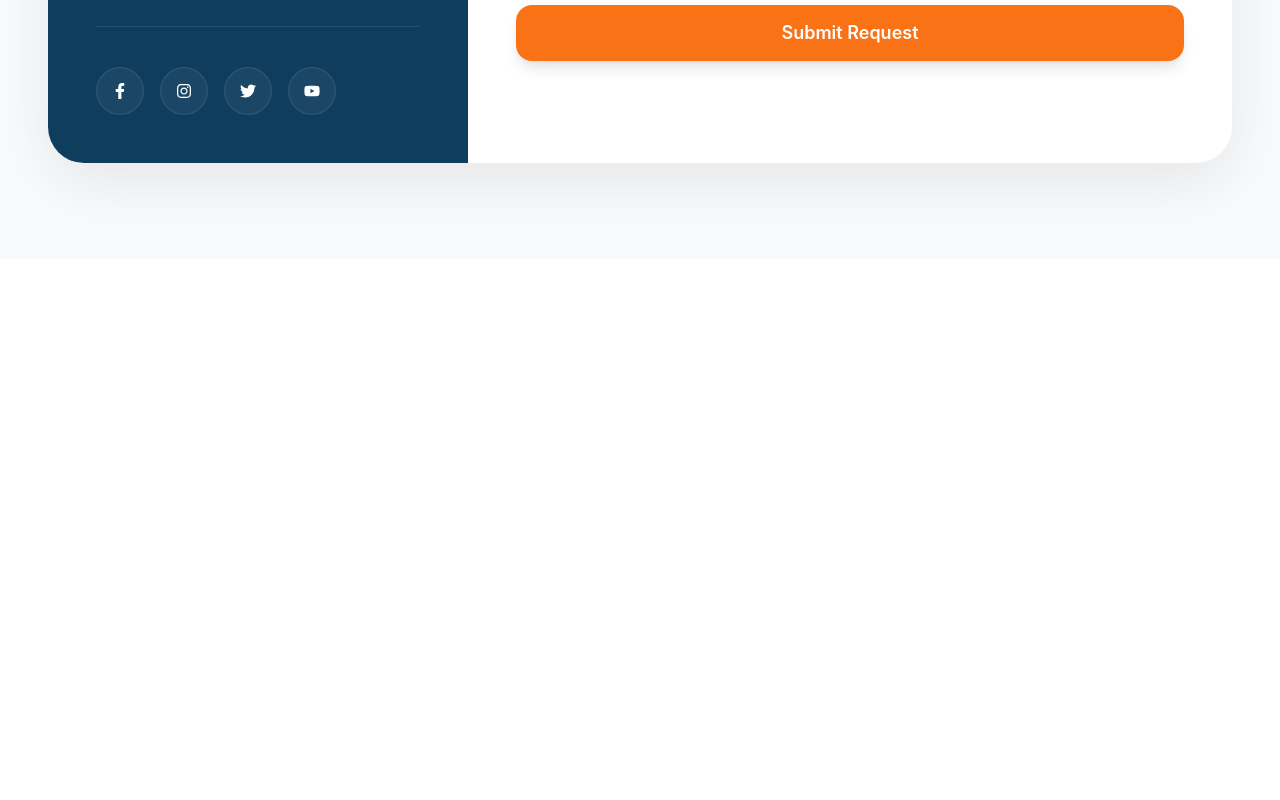
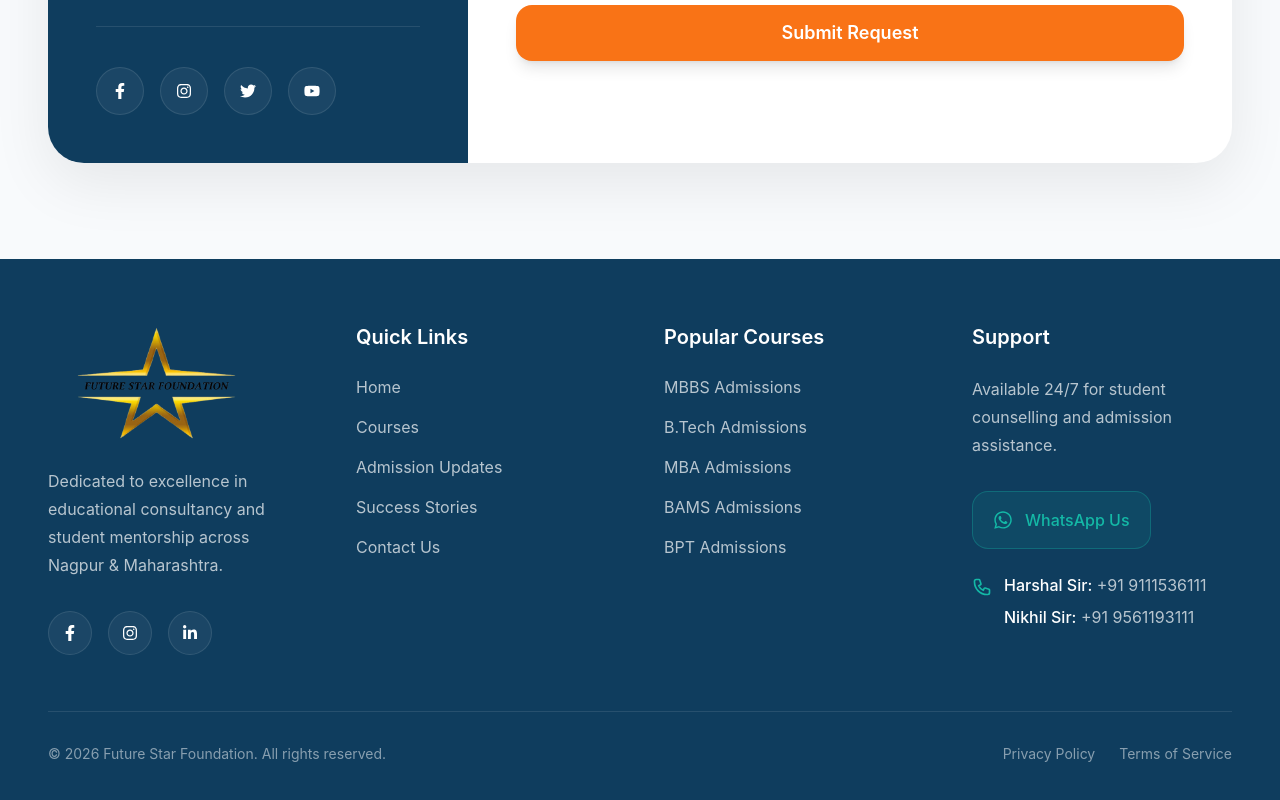
Before and after one commit to ntNayan23/future-star-foundation, a React (Vite) app in the folder frontend/: page / in a window 1280 px wide. Shown: the part 6954-7754 px from the top of the page. Before the commit the page ends 7213 px from the top, so only its background shows below. Built offline with nearby package versions, Linux system fonts and the light colour scheme.

Commit message:
added the footer

```diff
--- a/frontend/src/App.tsx
+++ b/frontend/src/App.tsx
@@ -2,6 +2,7 @@ import './App.css'
 import ContactSection from './components/ContactSection'
 import CoursesSection from './components/courses/CoursesSection'
 import CTASection from './components/CTASection'
+import Footer from './components/Footer'
 import GuidanceSection from './components/guidance/GuidanceSection'
 import Hero from './components/hero/Hero'
 import Navbar from './components/Navbar'
@@ -27,6 +28,7 @@ function App() {
       <SuccessStoriesSection/>
       <CTASection/>
       <ContactSection/>
+      <Footer/>
     </div>
     </>
   )
--- /dev/null
+++ b/frontend/src/components/Footer.tsx
@@ -0,0 +1,192 @@
+import {
+  FaFacebookF,
+  FaInstagram,
+  FaLinkedinIn,
+  FaWhatsapp,
+} from "react-icons/fa";
+
+import { HiOutlinePhone } from "react-icons/hi";
+
+import logo from "../assets/future-star-foundation-logo.png";
+
+const Footer = () => {
+  const contacts = [
+    {
+      name: "Harshal Sir",
+      phone: "+91 9111536111",
+    },
+    {
+      name: "Nikhil Sir",
+      phone: "+91 9561193111",
+    },
+  ];
+
+  return (
+    <footer className="bg-[#0F3D5E] text-white">
+      <div className="mx-auto max-w-7xl px-4 py-16 sm:px-6 lg:px-12">
+        {/* TOP GRID */}
+        <div className="grid grid-cols-1 gap-12 md:grid-cols-2 lg:grid-cols-4">
+          {/* BRAND */}
+          <div>
+            {/* LOGO */}
+            <div className="flex items-center gap-3">
+              <img
+                src={logo}
+                alt="Future Star Foundation"
+                className="h-30 w-auto object-contain"
+              />
+
+              <div>
+                {/* <h2 className="text-2xl font-bold tracking-tight">
+
+                  <span className="text-[#F97316]">
+                    Future Star
+                  </span>{" "}
+
+                  <span className="text-white">
+                    Foundation
+                  </span>
+
+                </h2>
+
+                <p className="mt-1 text-xs uppercase tracking-[0.3em] text-white/40">
+                  Admission Consultancy
+                </p> */}
+              </div>
+            </div>
+
+            {/* Description */}
+            <p className="mt-6 max-w-sm text-base leading-7 text-white/70">
+              Dedicated to excellence in educational consultancy and student
+              mentorship across Nagpur & Maharashtra.
+            </p>
+
+            {/* Socials */}
+            <div className="mt-8 flex items-center gap-4">
+              {[<FaFacebookF />, <FaInstagram />, <FaLinkedinIn />].map(
+                (icon, index) => (
+                  <button
+                    key={index}
+                    className="flex h-11 w-11 items-center justify-center rounded-full border border-white/10 bg-white/5 text-white transition-all duration-300 hover:border-[#14B8A6] hover:bg-[#14B8A6]"
+                  >
+                    {icon}
+                  </button>
+                ),
+              )}
+            </div>
+          </div>
+
+          {/* QUICK LINKS */}
+          <div>
+            <h3 className="text-xl font-semibold">Quick Links</h3>
+
+            <ul className="mt-6 space-y-4 text-white/70">
+              {[
+                "Home",
+                "Courses",
+                "Admission Updates",
+                "Success Stories",
+                "Contact Us",
+              ].map((item) => (
+                <li
+                  key={item}
+                  className="cursor-pointer transition-all duration-300 hover:text-[#14B8A6]"
+                >
+                  {item}
+                </li>
+              ))}
+            </ul>
+          </div>
+
+          {/* COURSES */}
+          <div>
+            <h3 className="text-xl font-semibold">Popular Courses</h3>
+
+            <ul className="mt-6 space-y-4 text-white/70">
+              {[
+                "MBBS Admissions",
+                "B.Tech Admissions",
+                "MBA Admissions",
+                "BAMS Admissions",
+                "BPT Admissions",
+              ].map((item) => (
+                <li
+                  key={item}
+                  className="cursor-pointer transition-all duration-300 hover:text-[#14B8A6]"
+                >
+                  {item}
+                </li>
+              ))}
+            </ul>
+          </div>
+
+          {/* SUPPORT */}
+          <div>
+            <h3 className="text-xl font-semibold">Support</h3>
+
+            <p className="mt-6 max-w-xs leading-7 text-white/70">
+              Available 24/7 for student counselling and admission assistance.
+            </p>
+
+            {/* WhatsApp CTA */}
+            <button className="mt-8 flex items-center gap-3 rounded-2xl border border-[#14B8A6]/30 bg-[#14B8A6]/10 px-5 py-4 font-medium text-[#14B8A6] transition-all duration-300 hover:bg-[#14B8A6] hover:text-white">
+              <FaWhatsapp className="text-xl" />
+              WhatsApp Us
+            </button>
+
+            {/* Phone */}
+            {/* <div className="mt-6 flex items-center gap-3 text-white">
+
+              <HiOutlinePhone className="text-xl text-[#14B8A6]" />
+
+              <span className="font-medium">
+                +91 98765 43210
+              </span>
+
+            </div> */}
+            {/* Contact Numbers */}
+            <div className="mt-6 flex items-start gap-3 text-white">
+              <HiOutlinePhone className="mt-1 text-xl text-[#14B8A6]" />
+
+              <ul className="space-y-2">
+                {contacts.map((contact) => (
+                  <li key={contact.phone}>
+                    <span className="font-medium text-white">
+                      {contact.name}:
+                    </span>{" "}
+                    <a
+                      href={`tel:${contact.phone.replace(/\s+/g, "")}`}
+                      className="text-white/70 transition-colors duration-300 hover:text-[#14B8A6]"
+                    >
+                      {contact.phone}
+                    </a>
+                  </li>
+                ))}
+              </ul>
+            </div>
+          </div>
+        </div>
+
+        {/* DIVIDER */}
+        <div className="mt-14 border-t border-white/10" />
+
+        {/* BOTTOM */}
+        <div className="mt-8 flex flex-col items-center justify-between gap-4 text-center text-sm text-white/50 md:flex-row">
+          <p>© 2026 Future Star Foundation. All rights reserved.</p>
+
+          <div className="flex items-center gap-6">
+            <button className="transition-all duration-300 hover:text-[#14B8A6]">
+              Privacy Policy
+            </button>
+
+            <button className="transition-all duration-300 hover:text-[#14B8A6]">
+              Terms of Service
+            </button>
+          </div>
+        </div>
+      </div>
+    </footer>
+  );
+};
+
+export default Footer;
```
